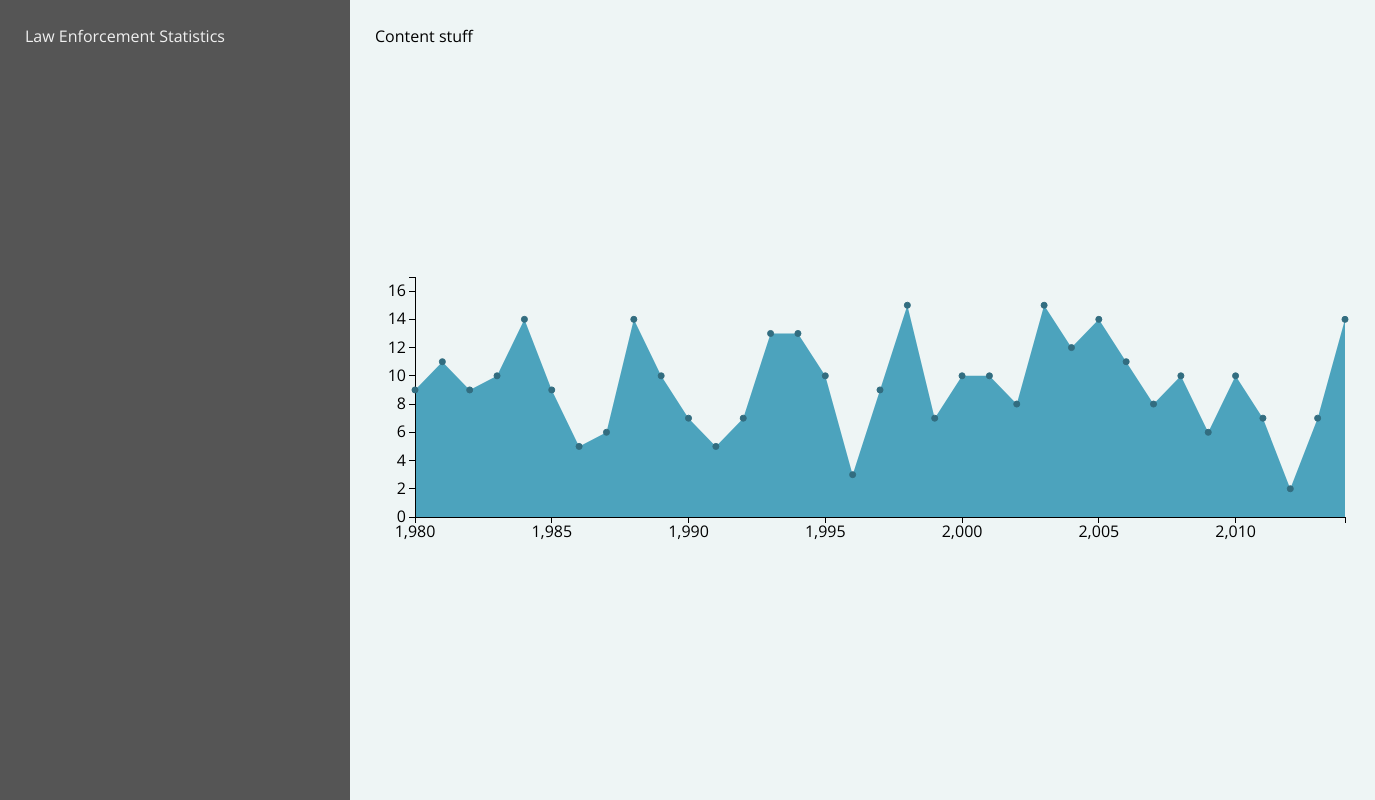
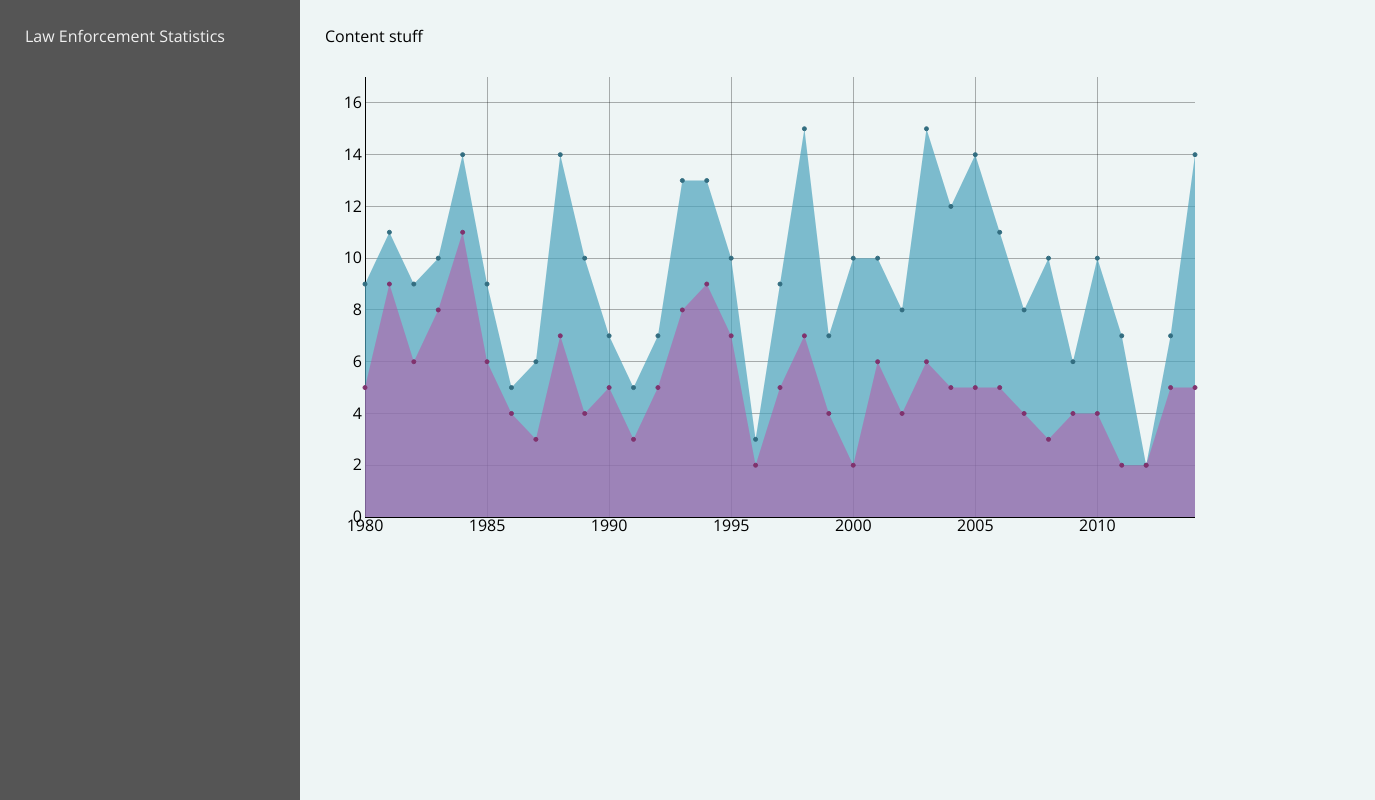
Before and after one commit to glredig/officersdata, a plain HTML site: page index.html in a window 1280 px wide. Shown: the whole page, 1375 px wide, since content can reach past the window. Drawn offline with nearby package versions, Linux system fonts and the light colour scheme.

Commit message:
Added second series 'felony deaths'

```diff
--- a/lea_deaths.js
+++ b/lea_deaths.js
@@ -1,6 +1,9 @@
 (function() {
   var data = d3.csv("./leoka-summary-kills.csv", function (data) {
-    data.forEach(function(d) {d['kills'] = +d['kills']});
+    data.forEach(function(d) {
+      d['kills'] = +d['kills'];
+      d['killsfel'] = +d['killsfel'];
+    });
     var margins = {
       top: 30,
       right: 30,
@@ -9,7 +12,7 @@
     };
 
     var total_height = 500;
-    var total_width = 1000;
+    var total_width = 900;
 
     var height = total_height - margins.top - margins.bottom;
     var width = total_width - margins.left - margins.right;
@@ -27,25 +30,34 @@
                       .x(function(d) { return d.year })
                       .y(function(d) { return d.kills })
 
+    var felony_area = d3.svg.area()
+                      .x(function(d) { return x(d.year); })
+                      .y0(height)
+                      .y1(function(d) { return y(d.killsfel); });
+
+    var felony_line = d3.svg.line()
+                      .x(function(d) { return d.year })
+                      .y(function(d) { return d.killsfel })
+
     var x = d3.scale.linear()
             .domain([d3.min(data, function(d) {return d.year }), d3.max(data, function(d) { return d.year })])
             .range([0, width]);
     var y = d3.scale.linear()
             .domain([0, d3.max(data, function(d) {return d.kills}) + 2])
-            .range([height, 200]);
+            .range([height, 0]);
 
     var xAxis = d3.svg.axis()
       .scale(x)
+      .tickFormat(d3.format("d"))
+      .innerTickSize(-height)
+      .outerTickSize(0)
       .orient("bottom");
 
     var yAxis = d3.svg.axis()
       .scale(y)
+      .innerTickSize(-width)
+      .outerTickSize(0)
       .orient("left");
-
-    svg.append("path")
-        .attr("class", "area")
-        .attr("d", total_area(data))
-        .attr('transform', 'translate(' + margins.left + ',' + margins.top + ')');
 
     svg.append("g")
       .attr("class", "x axis")
@@ -57,10 +69,21 @@
         .attr("transform", "translate(" + margins.left + "," + margins.top + ")")
         .call(yAxis);
 
+    var line = d3.svg.line()
+      .x(function(d) { return x(d.x); })
+      .y(function(d) { return y(d.y); });
+
+    // Total graph
+
+    svg.append("path")
+        .attr("class", "area")
+        .attr("d", total_area(data))
+        .attr('transform', 'translate(' + margins.left + ',' + margins.top + ')');
+
     var linegraph = svg.append("path")
             .attr("d", total_line(data))
-            .attr("stroke", "#549fc2")
-            .attr("stroke-width", 0)
+            .attr("stroke", "#326D80")
+            .attr("stroke-width", 10)
             .attr("fill", "none");
 
     var points = svg.selectAll(".point")
@@ -72,7 +95,31 @@
             .attr("cx", function(d, i) { return x(d.year) })
             .attr("cy", function(d, i) { return y(d.kills) })
             .attr('transform', 'translate(' + margins.left + ',' + margins.top + ')')
-            .attr("r", function(d, i) { return 3 });
+            .attr("r", function(d, i) { return 2 });
+
+    // Felony graph
+
+    svg.append("path")
+        .attr("class", "felony_area")
+        .attr("d", felony_area(data))
+        .attr('transform', 'translate(' + margins.left + ',' + margins.top + ')');
+
+    var felony_linegraph = svg.append("path")
+            .attr("d", felony_line(data))
+            .attr("stroke", "#80326D")
+            .attr("stroke-width", 10)
+            .attr("fill", "none");
+
+    var points = svg.selectAll(".point")
+            .data(data)
+            .enter()
+            .append("svg:circle")
+            .attr("stroke", "#80326D")
+            .attr("fill", function(d, i) { return "#80326D" })
+            .attr("cx", function(d, i) { return x(d.year) })
+            .attr("cy", function(d, i) { return y(d.killsfel) })
+            .attr('transform', 'translate(' + margins.left + ',' + margins.top + ')')
+            .attr("r", function(d, i) { return 2 });
 
     });
 })();
--- a/officers_main.css
+++ b/officers_main.css
@@ -6,7 +6,7 @@
 }
 
 #left_nav_wrapper {
-  width: 300px;
+  width: 250px;
   position: fixed;
   height: 100%;
   background-color: #555555;
@@ -15,13 +15,13 @@
 }
 
 #content_wrapper {
-  margin-left: 350px;
+  margin-left: 300px;
   padding: 25px;
 }
 
 #area_chart {
-  width: 700px;
-  height: 600px;
+  width: 600px;
+  height: 500px;
 }
 
 /*  Charts  */
@@ -32,7 +32,20 @@
   shape-rendering: crispEdges;
 }
 
-.area { fill: #4ca3bd; }
+.tick line {
+  opacity: 0.3;
+}
+
+
+.area {
+  fill: #4ca3bd;
+  opacity: 0.7;
+}
+
+.felony_area {
+  fill: #bd4ca3;
+  opacity: 0.5;
+}
 
 .line {
   stroke: #000;
```
